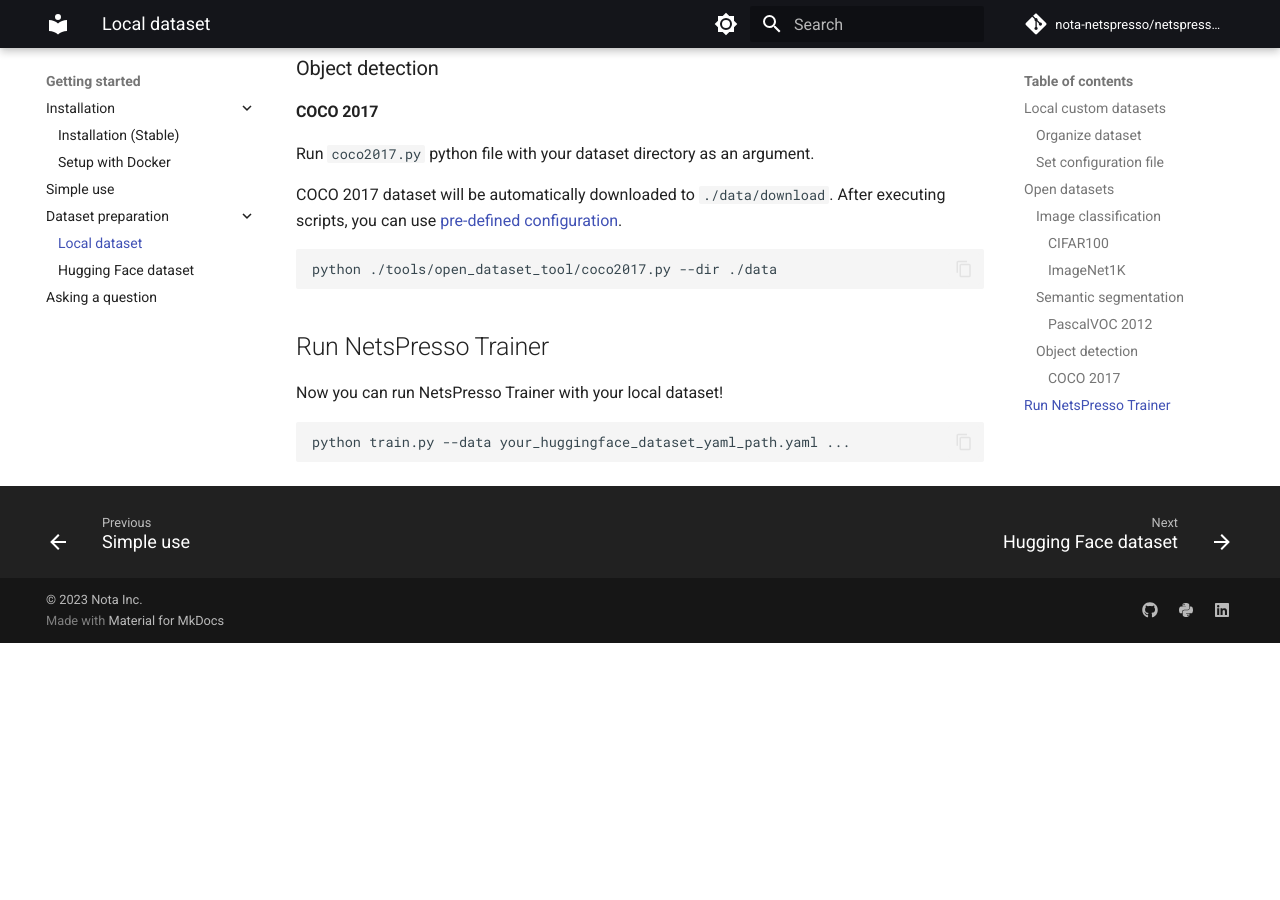
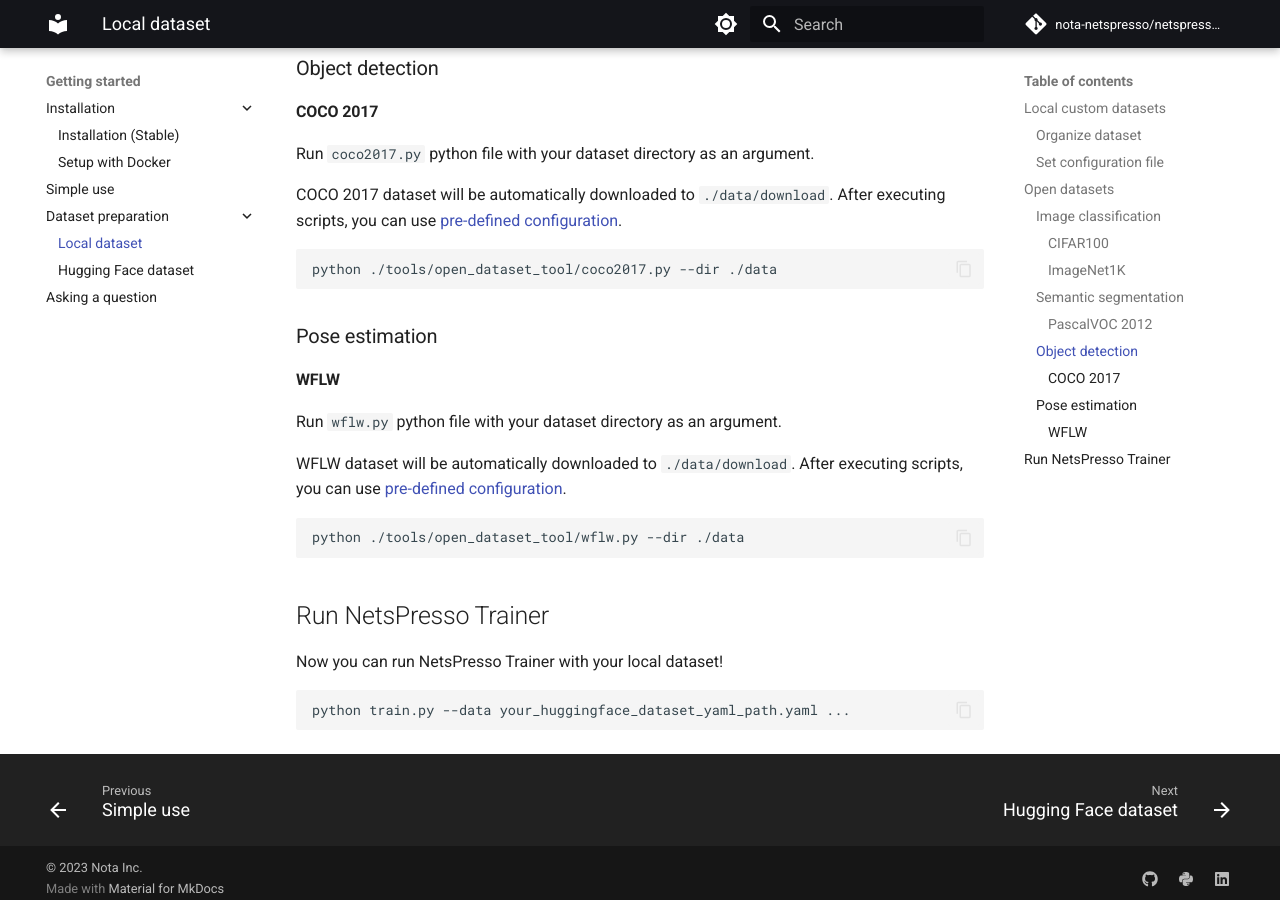
Before and after one commit to Nota-NetsPresso/netspresso-trainer, an MkDocs documentation site: the page built from docs/getting_started/dataset_preparation/local.md, in a window 1280 px wide and 900 px high, scrolled down 3044 px. Built offline with MkDocs 1.6.1 and Material for MkDocs 9.7.7, drawn with Linux system fonts in a browser that asks for light colours; comment, search, counter and statistics services are not loaded; before the commit the page ends 3687 px from its top, so only the background shows below that.

Commit message:
Update docs

````diff
--- a/docs/getting_started/dataset_preparation/local.md
+++ b/docs/getting_started/dataset_preparation/local.md
@@ -144,6 +144,18 @@
 python ./tools/open_dataset_tool/coco2017.py --dir ./data
 ```
 
+### Pose estimation
+
+#### WFLW
+
+Run `wflw.py` python file with your dataset directory as an argument.
+
+WFLW dataset will be automatically downloaded to `./data/download`. After executing scripts, you can use  [pre-defined configuration](https://github.com/Nota-NetsPresso/netspresso-trainer/blob/dev/config/data/local/wflw.yaml).
+
+```bash
+python ./tools/open_dataset_tool/wflw.py --dir ./data
+```
+
 ## Run NetsPresso Trainer
 
 Now you can run NetsPresso Trainer with your local dataset!
````
Also changed, not shown: README.md (+4 -0 lines).
